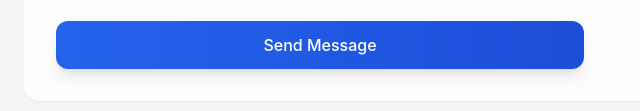
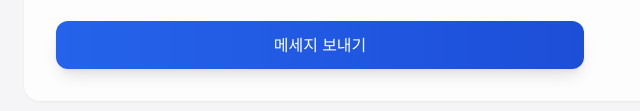
Before and after one commit to kyumsong/jeongheon-site, an Astro site: page / in a window 1280 px wide. Shown: the part 3765-3876 px from the top of the page, 40-680 px from the left. Built offline with nearby package versions, Linux system fonts and the light colour scheme; Astro itself is replaced by a stand-in of ours.

Commit message:
Edit Contact Information Section

```diff
--- a/src/components/ContactSection.astro
+++ b/src/components/ContactSection.astro
@@ -51,7 +51,7 @@
         onclick="sendEmail()"
         class="w-full bg-gradient-to-r from-blue-600 to-blue-700 text-white font-medium px-6 py-3 rounded-xl hover:from-blue-700 hover:to-blue-800 transition-all duration-200 shadow-lg hover:shadow-xl"
       >
-        Send Message
+        메세지 보내기
       </button>
     </form>
 
```
Also changed, not shown: 3 other files.
